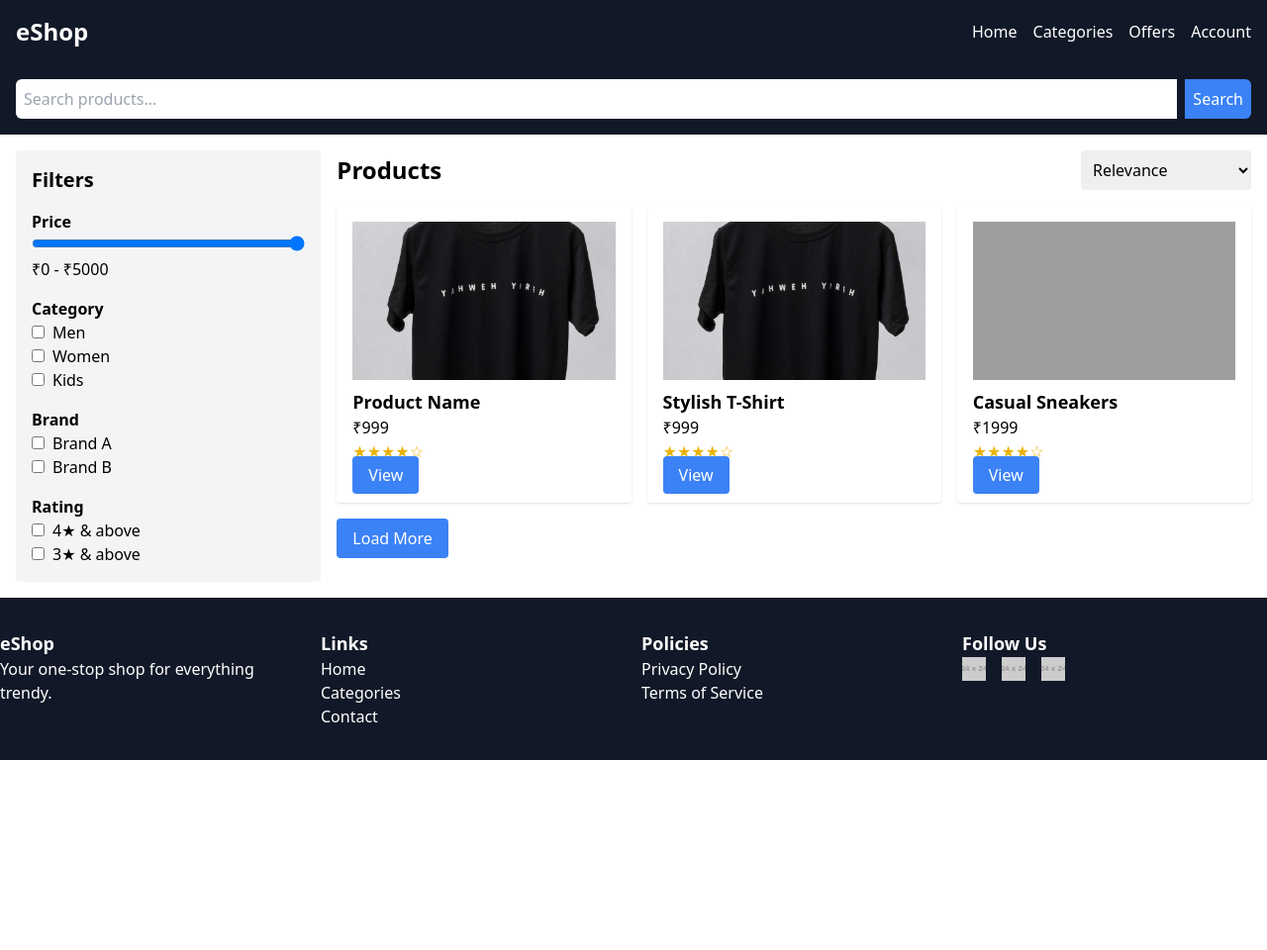
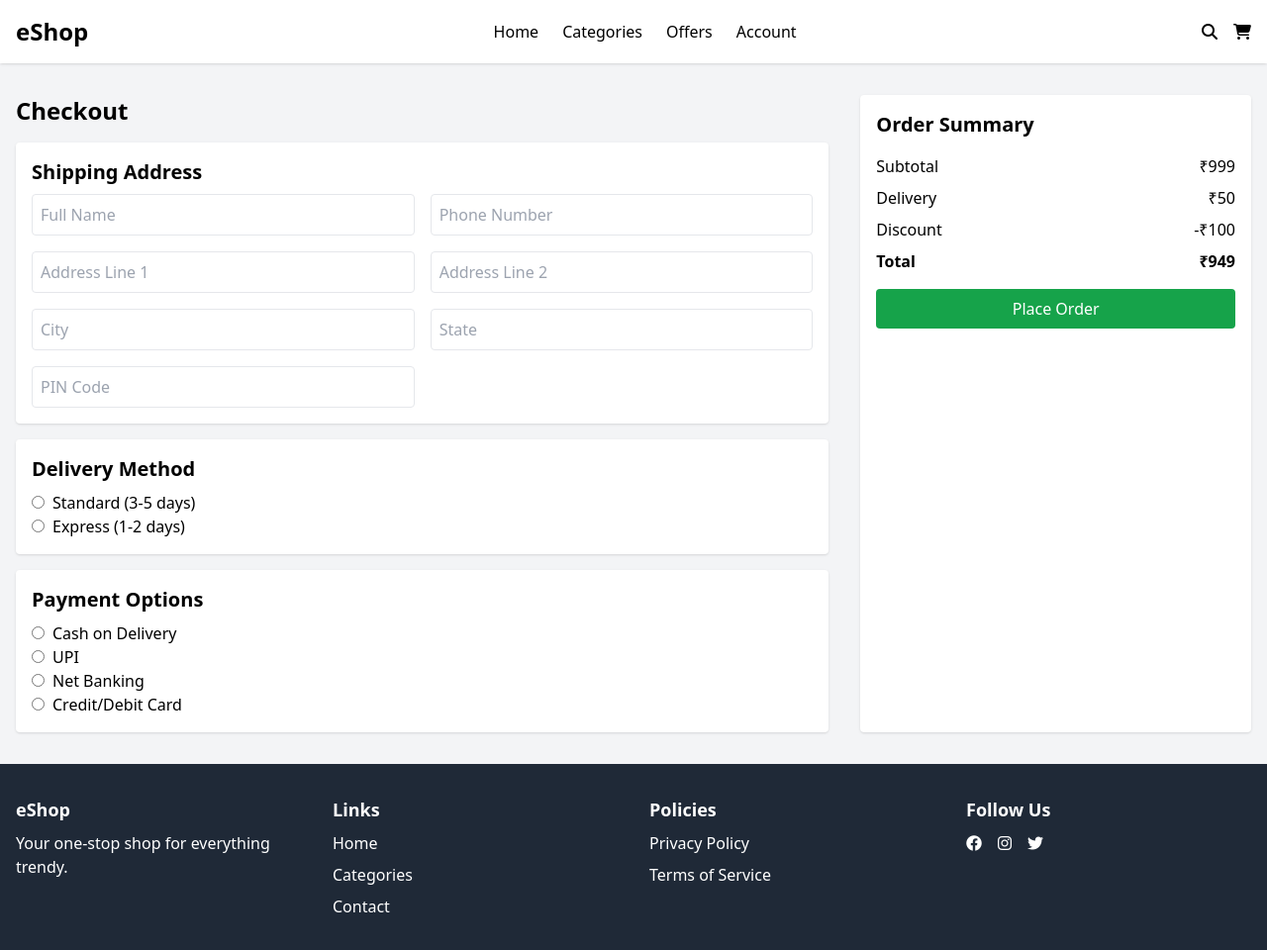
Before and after one commit to Shikhar8888/ecommerce-website, a plain HTML site: page category.html in a window 1280 px wide. Shown: the whole page at 99% size. Before the commit the page ends 800 px from the top, so only its background shows below. Drawn offline with nearby package versions, Linux system fonts and the light colour scheme; grey boxes are pictures that could not be loaded; placeholder pictures from the web are drawn by us.

Commit message:
Update category.html

```diff
--- a/category.html
+++ b/category.html
@@ -3,133 +3,121 @@
 <head>
     <meta charset="UTF-8">
     <meta name="viewport" content="width=device-width, initial-scale=1.0">
-    <title>eShop</title>
+    <title>Checkout - eShop</title>
     <script src="https://cdn.tailwindcss.com"></script>
+    <link rel="stylesheet" href="https://cdnjs.cloudflare.com/ajax/libs/font-awesome/6.4.0/css/all.min.css">
 </head>
-<body class="font-sans">
-    <header class="bg-gray-900 text-white">
-        <nav class="container mx-auto flex justify-between items-center p-4">
-            <a href="index.html" class="text-2xl font-bold">eShop</a>
-            <div class="hidden md:flex space-x-4">
-                <a href="index.html" class="hover:text-gray-300">Home</a>
-                <a href="category.html" class="hover:text-gray-300">Categories</a>
-                <a href="#" class="hover:text-gray-300">Offers</a>
-                <a href="account.html" class="hover:text-gray-300">Account</a>
+<body class="bg-gray-100 font-sans">
+    <!-- Header (Same as index.html) -->
+    <header class="sticky top-0 bg-white shadow z-50">
+        <nav class="container mx-auto px-4 py-4 flex items-center justify-between">
+            <div class="text-2xl font-bold">eShop</div>
+            <div class="hidden md:flex space-x-6">
+                <a href="index.html" class="hover:text-blue-600">Home</a>
+                <a href="category.html" class="hover:text-blue-600">Categories</a>
+                <a href="#offers" class="hover:text-blue-600">Offers</a>
+                <a href="#account" class="hover:text-blue-600">Account</a>
             </div>
-            <div class="md:hidden">
-                <button id="hamburger" class="text-white">
-                    <svg class="w-6 h-6" fill="none" stroke="currentColor" viewBox="0 0 24 24">
-                        <path stroke-linecap="round" stroke-linejoin="round" stroke-width="2" d="M4 6h16M4 12h16m-7 6h7"></path>
-                    </svg>
-                </button>
+            <div class="flex items-center space-x-4">
+                <a href="#search" class="hover:text-blue-600"><i class="fas fa-search"></i></a>
+                <a href="cart.html" class="hover:text-blue-600"><i class="fas fa-shopping-cart"></i></a>
+                <button id="hamburger" class="md:hidden"><i class="fas fa-bars"></i></button>
             </div>
         </nav>
-        <div id="mobile-menu" class="hidden bg-gray-800 text-white">
-            <a href="index.html" class="block p-4 hover:bg-gray-700">Home</a>
-            <a href="category.html" class="block p-4 hover:bg-gray-700">Categories</a>
-            <a href="#" class="block p-4 hover:bg-gray-700">Offers</a>
-            <a href="account.html" class="block p-4 hover:bg-gray-700">Account</a>
-        </div>
-        <div class="container mx-auto p-4">
-            <div class="flex items-center space-x-2">
-                <input type="text" id="search-bar" class="w-full p-2 rounded-l-md border-none focus:ring-2 focus:ring-blue-500" placeholder="Search products...">
-                <button id="search-button" class="bg-blue-500 text-white p-2 rounded-r-md hover:bg-blue-600">Search</button>
-            </div>
+        <div id="mobile-menu" class="hidden bg-white shadow-md md:hidden">
+            <a href="index.html" class="block px-4 py-2 hover:bg-gray-100">Home</a>
+            <a href="category.html" class="block px-4 py-2 hover:bg-gray-100">Categories</a>
+            <a href="#offers" class="block px-4 py-2 hover:bg-gray-100">Offers</a>
+            <a href="#account" class="block px-4 py-2 hover:bg-gray-100">Account</a>
         </div>
     </header>
-    <main class="container mx-auto p-4">
-        <div class="flex flex-col md:flex-row gap-4">
-            <aside class="w-full md:w-1/4 bg-gray-100 p-4 rounded">
-                <h2 class="text-xl font-bold mb-4">Filters</h2>
-                <div class="mb-4">
-                    <h3 class="font-semibold">Price</h3>
-                    <input type="range" min="0" max="5000" value="5000" class="w-full">
-                    <p>₹0 - ₹5000</p>
-                </div>
-                <div class="mb-4">
-                    <h3 class="font-semibold">Category</h3>
-                    <label><input type="checkbox" class="mr-2">Men</label><br>
-                    <label><input type="checkbox" class="mr-2">Women</label><br>
-                    <label><input type="checkbox" class="mr-2">Kids</label>
-                </div>
-                <div class="mb-4">
-                    <h3 class="font-semibold">Brand</h3>
-                    <label><input type="checkbox" class="mr-2">Brand A</label><br>
-                    <label><input type="checkbox" class="mr-2">Brand B</label>
-                </div>
-                <div>
-                    <h3 class="font-semibold">Rating</h3>
-                    <label><input type="checkbox" class="mr-2">4★ & above</label><br>
-                    <label><input type="checkbox" class="mr-2">3★ & above</label>
-                </div>
-            </aside>
-            <div class="w-full md:w-3/4">
-                <div class="flex justify-between items-center mb-4">
-                    <h2 class="text-2xl font-bold">Products</h2>
-                    <select class="p-2 rounded">
-                        <option>Relevance</option>
-                        <option>Price: Low to High</option>
-                        <option>Price: High to Low</option>
-                    </select>
-                </div>
-                <div class="grid grid-cols-1 sm:grid-cols-2 md:grid-cols-3 gap-4">
-                    <div class="bg-white p-4 rounded shadow product-item" data-name="Product Name">
-                        <img src="images/tshirt.jpg" alt="Product Name" class="w-full h-40 object-cover mb-2">
-                        <h3 class="text-lg font-semibold">Product Name</h3>
-                        <p>₹999</p>
-                        <p class="text-yellow-500">★★★★☆</p>
-                        <a href="product.html" class="bg-blue-500 text-white px-4 py-2 rounded hover:bg-blue-600">View</a>
-                    </div>
-                    <div class="bg-white p-4 rounded shadow product-item" data-name="Stylish T-Shirt">
-                        <img src="images/tshirt.jpg" alt="Stylish T-Shirt" class="w-full h-40 object-cover mb-2">
-                        <h3 class="text-lg font-semibold">Stylish T-Shirt</h3>
-                        <p>₹999</p>
-                        <p class="text-yellow-500">★★★★☆</p>
-                        <a href="product.html" class="bg-blue-500 text-white px-4 py-2 rounded hover:bg-blue-600">View</a>
-                    </div>
-                    <div class="bg-white p-4 rounded shadow product-item" data-name="Casual Sneakers">
-                        <img src="images/sneaker.jpg" alt="Casual Sneakers" class="w-full h-40 object-cover mb-2">
-                        <h3 class="text-lg font-semibold">Casual Sneakers</h3>
-                        <p>₹1999</p>
-                        <p class="text-yellow-500">★★★★☆</p>
-                        <a href="product.html" class="bg-blue-500 text-white px-4 py-2 rounded hover:bg-blue-600">View</a>
+
+    <!-- Checkout Page -->
+    <main class="container mx-auto px-4 py-8">
+        <div class="grid md:grid-cols-3 gap-8">
+            <!-- Checkout Form -->
+            <div class="md:col-span-2">
+                <h1 class="text-2xl font-bold mb-4">Checkout</h1>
+                <div class="bg-white p-4 rounded shadow mb-4">
+                    <h2 class="text-xl font-bold mb-2">Shipping Address</h2>
+                    <div class="grid grid-cols-1 md:grid-cols-2 gap-4">
+                        <input type="text" placeholder="Full Name" class="border p-2 rounded">
+                        <input type="text" placeholder="Phone Number" class="border p-2 rounded">
+                        <input type="text" placeholder="Address Line 1" class="border p-2 rounded">
+                        <input type="text" placeholder="Address Line 2" class="border p-2 rounded">
+                        <input type="text" placeholder="City" class="border p-2 rounded">
+                        <input type="text" placeholder="State" class="border p-2 rounded">
+                        <input type="text" placeholder="PIN Code" class="border p-2 rounded">
                     </div>
                 </div>
-                <button class="bg-blue-500 text-white px-4 py-2 rounded mt-4 hover:bg-blue-600">Load More</button>
+                <div class="bg-white p-4 rounded shadow mb-4">
+                    <h2 class="text-xl font-bold mb-2">Delivery Method</h2>
+                    <label><input type="radio" name="delivery" class="mr-2">Standard (3-5 days)</label><br>
+                    <label><input type="radio" name="delivery" class="mr-2">Express (1-2 days)</label>
+                </div>
+                <div class="bg-white p-4 rounded shadow">
+                    <h2 class="text-xl font-bold mb-2">Payment Options</h2>
+                    <label><input type="radio" name="payment" class="mr-2">Cash on Delivery</label><br>
+                    <label><input type="radio" name="payment" class="mr-2">UPI</label><br>
+                    <label><input type="radio" name="payment" class="mr-2">Net Banking</label><br>
+                    <label><input type="radio" name="payment" class="mr-2">Credit/Debit Card</label>
+                </div>
+            </div>
+            <!-- Order Summary -->
+            <div class="bg-white p-4 rounded shadow">
+                <h2 class="text-xl font-bold mb-4">Order Summary</h2>
+                <div class="flex justify-between mb-2">
+                    <span>Subtotal</span>
+                    <span>₹999</span>
+                </div>
+                <div class="flex justify-between mb-2">
+                    <span>Delivery</span>
+                    <span>₹50</span>
+                </div>
+                <div class="flex justify-between mb-2">
+                    <span>Discount</span>
+                    <span>-₹100</span>
+                </div>
+                <div class="flex justify-between font-bold">
+                    <span>Total</span>
+                    <span>₹949</span>
+                </div>
+                <button class="mt-4 bg-green-600 text-white px-4 py-2 rounded hover:bg-green-700 w-full">Place Order</button>
             </div>
         </div>
     </main>
-    <footer class="bg-gray-900 text-white py-8">
-        <div class="container mx-auto grid grid-cols-1 md:grid-cols-4 gap-4">
+
+    <!-- Footer (Same as index.html) -->
+    <footer class="bg-gray-800 text-white py-8">
+        <div class="container mx-auto px-4 grid md:grid-cols-4 gap-8">
             <div>
                 <h3 class="text-lg font-bold">eShop</h3>
-                <p>Your one-stop shop for everything trendy.</p>
+                <p class="mt-2">Your one-stop shop for everything trendy.</p>
             </div>
             <div>
                 <h3 class="text-lg font-bold">Links</h3>
-                <ul>
-                    <li><a href="index.html" class="hover:text-gray-300">Home</a></li>
-                    <li><a href="category.html" class="hover:text-gray-300">Categories</a></li>
-                    <li><a href="#" class="hover:text-gray-300">Contact</a></li>
+                <ul class="mt-2 space-y-2">
+                    <li><a href="index.html" class="hover:text-blue-400">Home</a></li>
+                    <li><a href="category.html" class="hover:text-blue-400">Categories</a></li>
+                    <li><a href="#contact" class="hover:text-blue-400">Contact</a></li>
                 </ul>
             </div>
             <div>
                 <h3 class="text-lg font-bold">Policies</h3>
-                <ul>
-                    <li><a href="#" class="hover:text-gray-300">Privacy Policy</a></li>
-                    <li><a href="#" class="hover:text-gray-300">Terms of Service</a></li>
+                <ul class="mt-2 space-y-2">
+                    <li><a href="#privacy" class="hover:text-blue-400">Privacy Policy</a></li>
+                    <li><a href="#terms" class="hover:text-blue-400">Terms of Service</a></li>
                 </ul>
             </div>
             <div>
                 <h3 class="text-lg font-bold">Follow Us</h3>
-                <div class="flex space-x-4">
-                    <a href="#"><img src="https://via.placeholder.com/24" alt="Facebook"></a>
-                    <a href="#"><img src="https://via.placeholder.com/24" alt="Twitter"></a>
-                    <a href="#"><img src="https://via.placeholder.com/24" alt="Instagram"></a>
+                <div class="mt-2 flex space-x-4">
+                    <a href="#facebook" class="hover:text-blue-400"><i class="fab fa-facebook"></i></a>
+                    <a href="#instagram" class="hover:text-blue-400"><i class="fab fa-instagram"></i></a>
+                    <a href="#twitter" class="hover:text-blue-400"><i class="fab fa-twitter"></i></a>
                 </div>
             </div>
         </div>
     </footer>
+
     <script src="script.js"></script>
-</body>
-</html>
```
